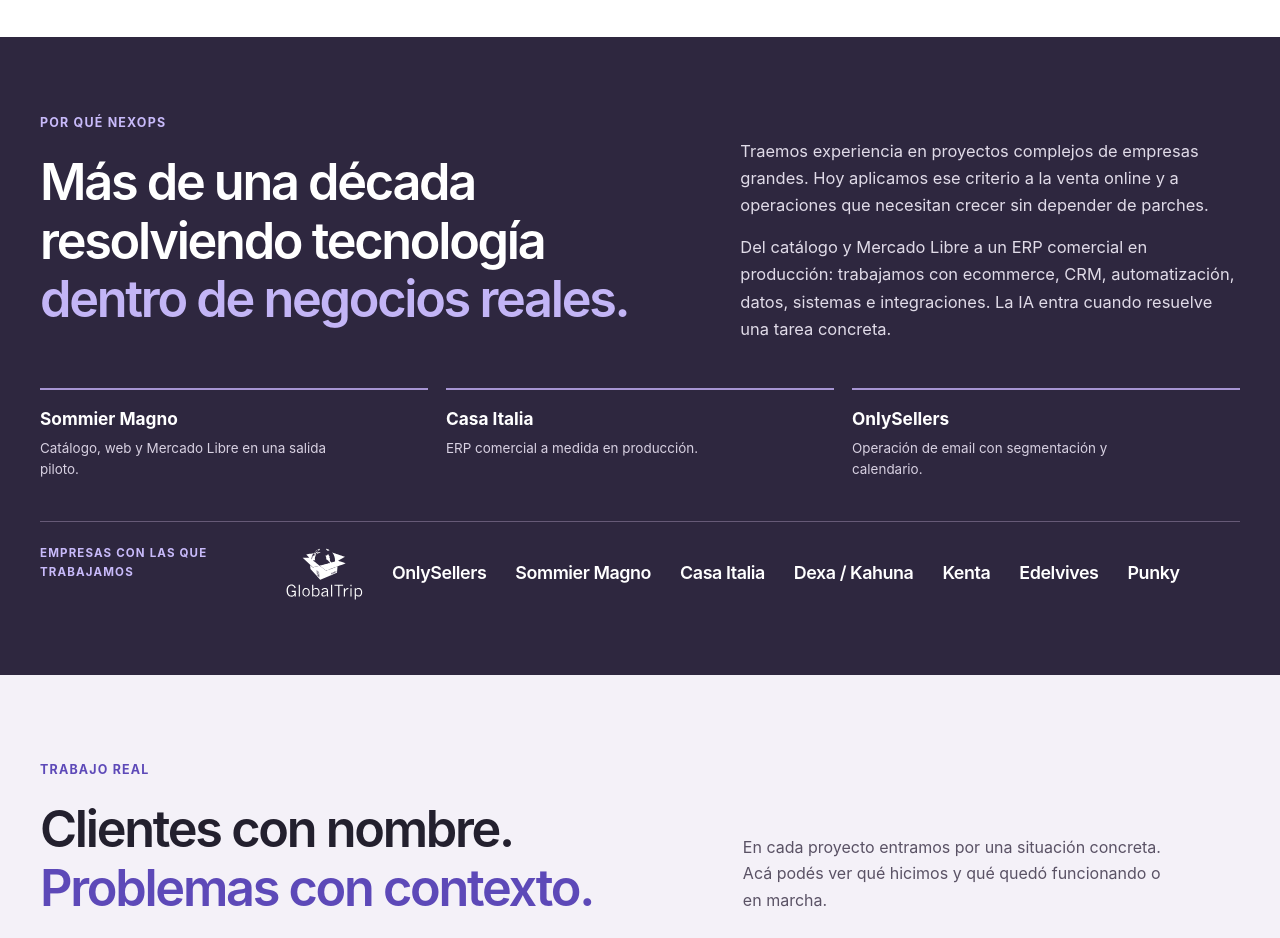
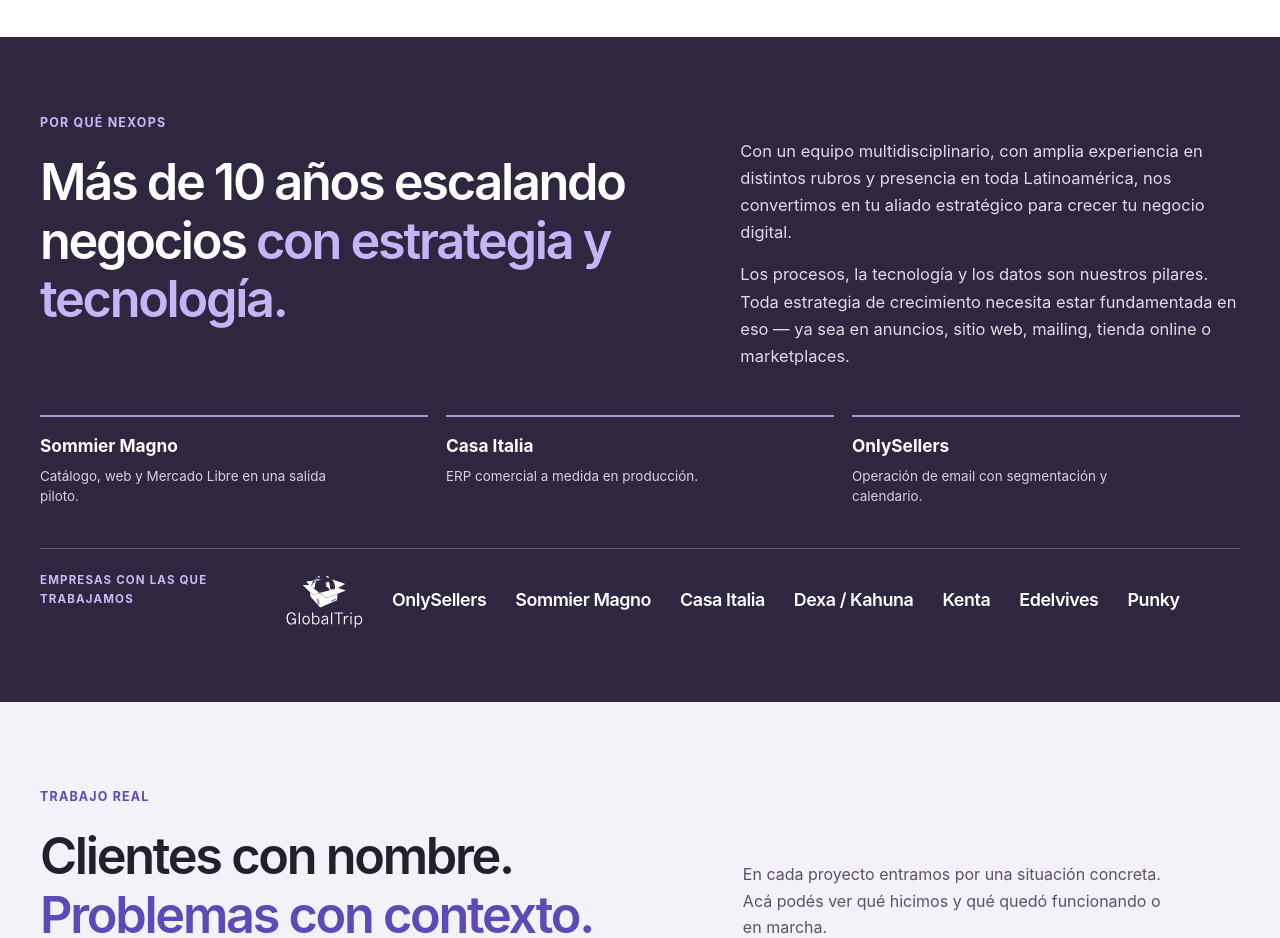
Before and after one commit to AlanTN13/webneoxps, a React (Vite) app: page / in a window 1280 px wide. Shown: the part 1440-2378 px from the top of the page. Built offline with nearby package versions, Linux system fonts and the light colour scheme.

Commit message:
Update NexOps Home authority copy

```diff
--- a/src/pages/HomePage.jsx
+++ b/src/pages/HomePage.jsx
@@ -49,7 +49,7 @@
     </div></section>
 
     <section className={styles.authority} id="nosotros" aria-labelledby="authority-title"><div className={styles.shell}>
-      <div className={styles.authorityTop}><div><span className={styles.eyebrow}>POR QUÉ NEXOPS</span><h2 id="authority-title">Más de una década resolviendo tecnología <em>dentro de negocios reales.</em></h2></div><div><p>Traemos experiencia en proyectos complejos de empresas grandes. Hoy aplicamos ese criterio a la venta online y a operaciones que necesitan crecer sin depender de parches.</p><p>Del catálogo y Mercado Libre a un ERP comercial en producción: trabajamos con ecommerce, CRM, automatización, datos, sistemas e integraciones. La IA entra cuando resuelve una tarea concreta.</p></div></div>
+      <div className={styles.authorityTop}><div><span className={styles.eyebrow}>POR QUÉ NEXOPS</span><h2 id="authority-title">Más de 10 años escalando negocios <em>con estrategia y tecnología.</em></h2></div><div><p>Con un equipo multidisciplinario, con amplia experiencia en distintos rubros y presencia en toda Latinoamérica, nos convertimos en tu aliado estratégico para crecer tu negocio digital.</p><p>Los procesos, la tecnología y los datos son nuestros pilares. Toda estrategia de crecimiento necesita estar fundamentada en eso — ya sea en anuncios, sitio web, mailing, tienda online o marketplaces.</p></div></div>
       <div className={styles.authorityExamples}><div><strong>Sommier Magno</strong><span>Catálogo, web y Mercado Libre en una salida piloto.</span></div><div><strong>Casa Italia</strong><span>ERP comercial a medida en producción.</span></div><div><strong>OnlySellers</strong><span>Operación de email con segmentación y calendario.</span></div></div>
       <div className={styles.clientLine}><span>EMPRESAS CON LAS QUE TRABAJAMOS</span><div><img src="/globaltrip_logo.svg" alt="GlobalTrip" loading="lazy" />{clients.map((name) => <strong key={name}>{name}</strong>)}</div></div>
     </div></section>
```
Also changed, not shown: 2 other files (tests, documents, lock files or other folders).
